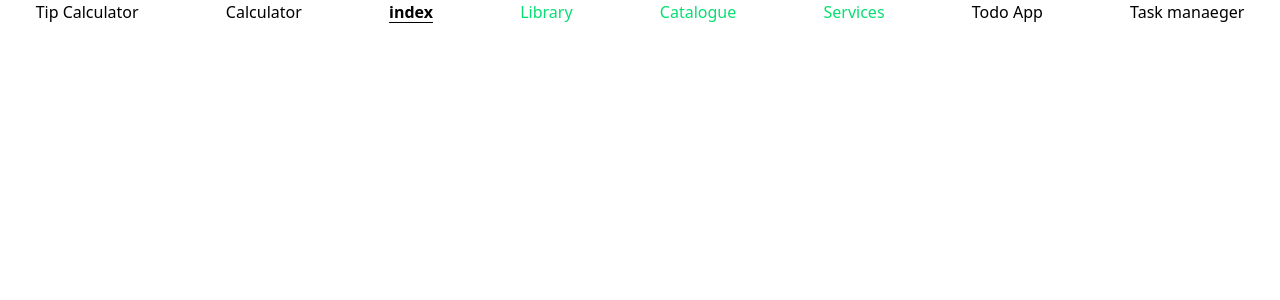
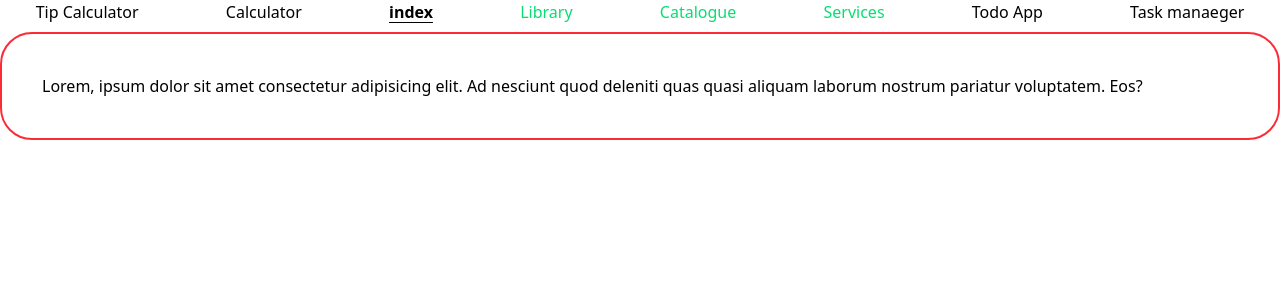
Before and after one commit to kamal0072/multipletaskmanagerapp, a React (Vite) app: page /index in a window 1280 px wide. Shown: the top 300 px of the page. Built offline with nearby package versions, Linux system fonts and the light colour scheme.

Commit message:
changed in index.jsx

```diff
--- a/src/components/Index.jsx
+++ b/src/components/Index.jsx
@@ -1,8 +1,7 @@
-import React, { useState } from "react";
 function Index() {
   return (
-    <div>
-
+    <div className="border-2 border-red-500 rounded-4xl p-10 mt-2">
+        <p>Lorem, ipsum dolor sit amet consectetur adipisicing elit. Ad nesciunt quod deleniti quas quasi aliquam laborum nostrum pariatur voluptatem. Eos?</p>
     </div>
   );
 }
```
